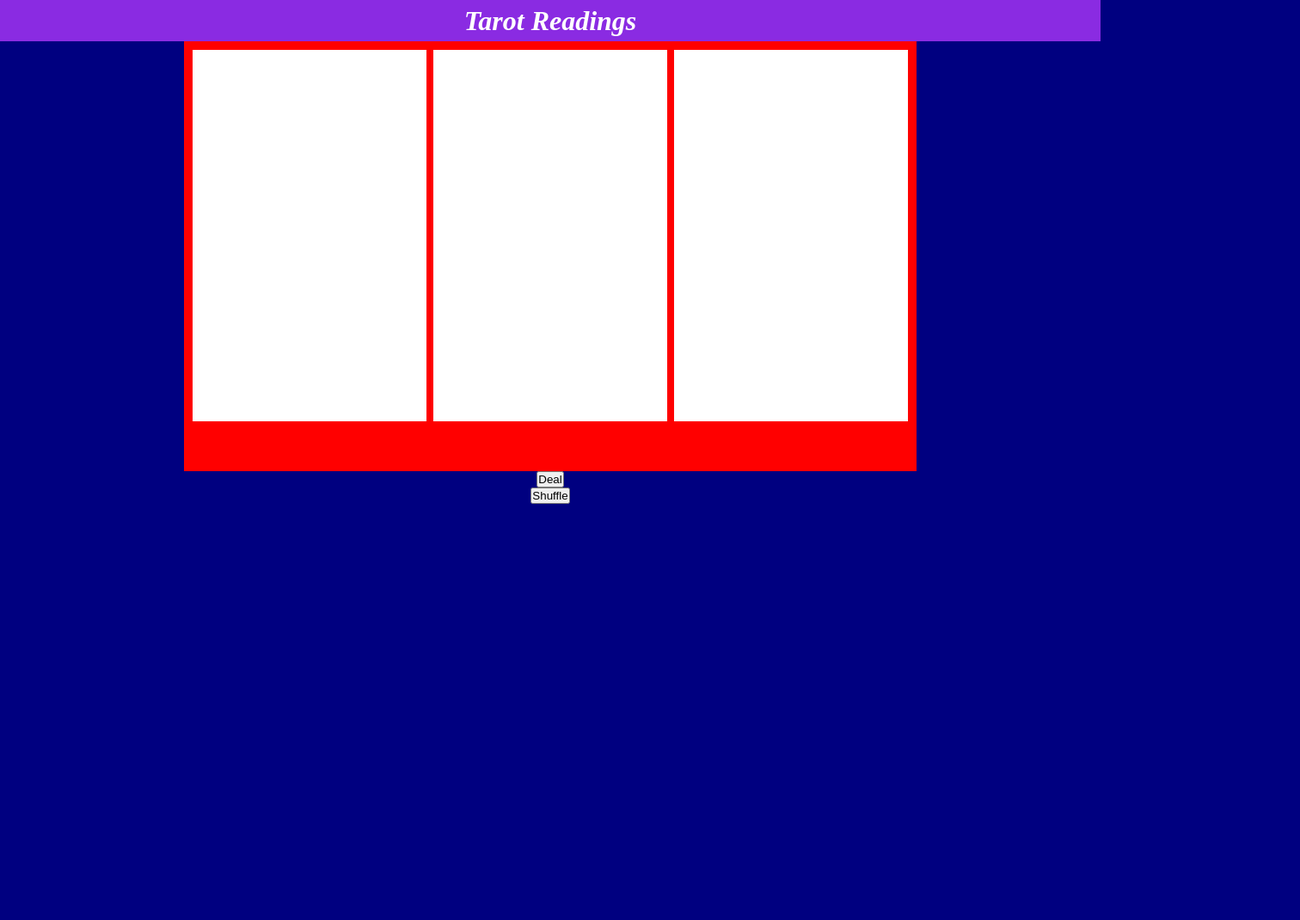
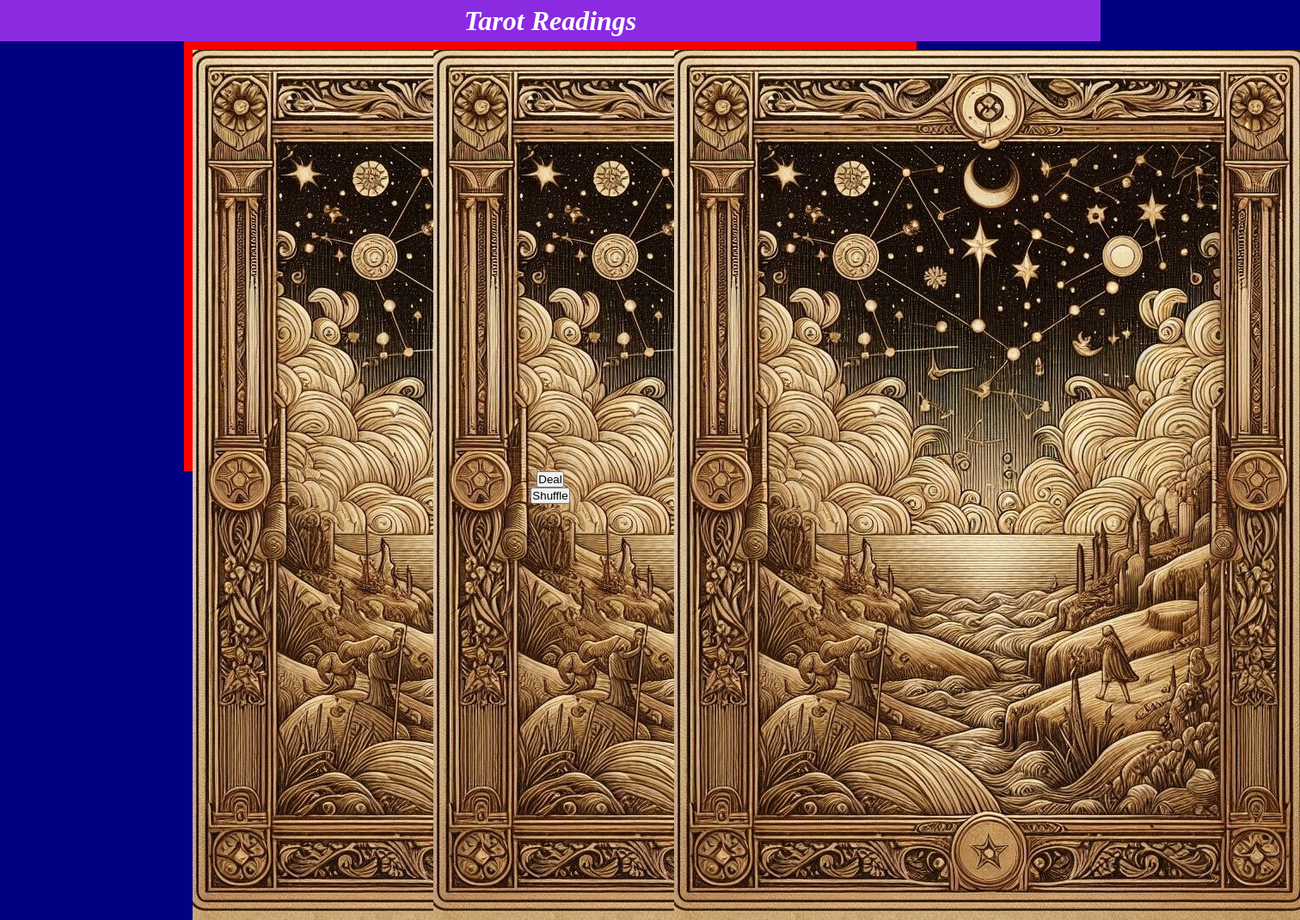
Before and after one commit to DavinJLee/Digital-Tarot, a plain HTML site: page Tarot.html in a window 1280 px wide. Shown: the whole page at 86% size, 1512 px wide, since content can reach past the window. Before the commit the page ends 800 px from the top, so only its background shows below. Drawn offline with Linux system fonts and the light colour scheme.

```diff
--- a/Tarot.html
+++ b/Tarot.html
@@ -13,13 +13,13 @@
         <main>
             <section class = "cards">
                 <div class="card">
-                    <p>hi</p>
+                    <img src="Cardback.jpg" alt="card-back">
                 </div>
                 <div class="card">
-                    <p>hi</p>
+                    <img src="Cardback.jpg" alt="card-back">
                 </div>
                 <div class="card">
-                    <p>hi</p>
+                    <img src="Cardback.jpg" alt="card-back">
                 </div>
             </section>
             <button type="button" id="dealButton">Deal  </button>
```
Also changed, not shown: Cardback.jpg (added).
